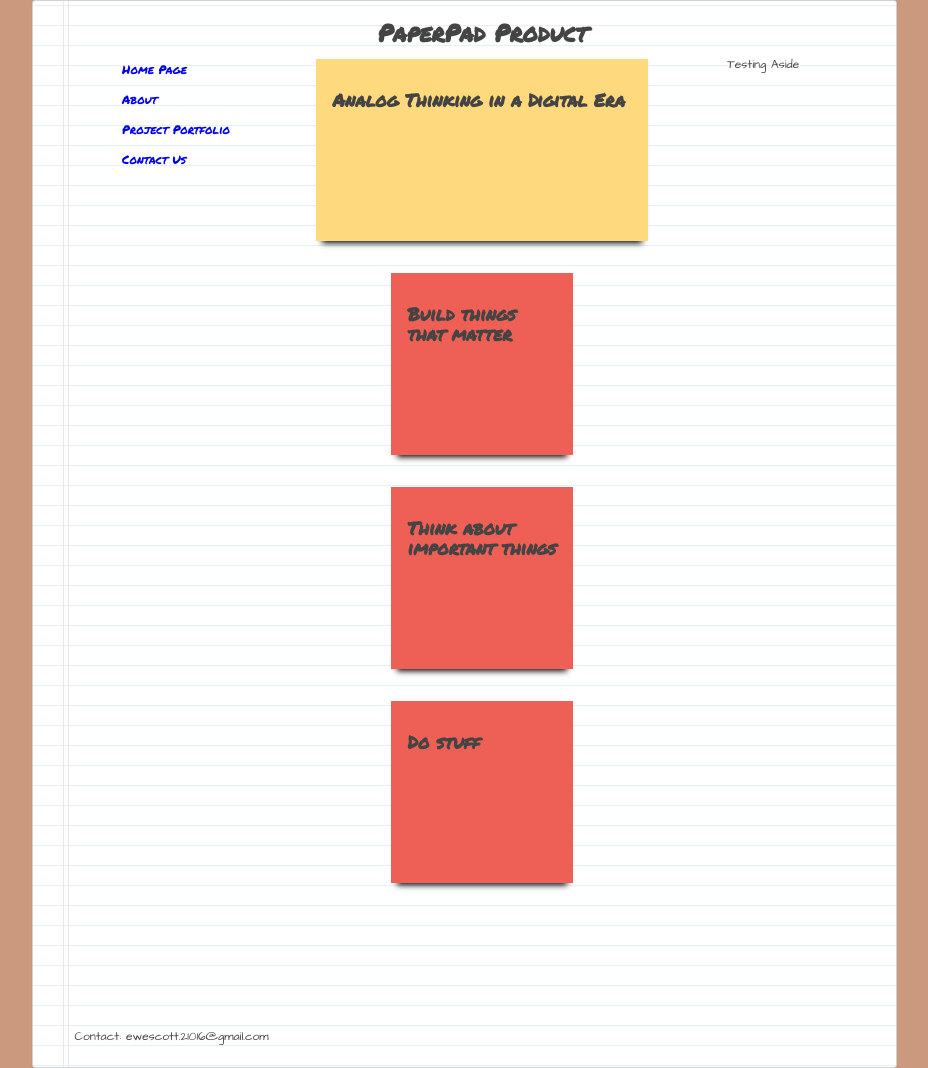
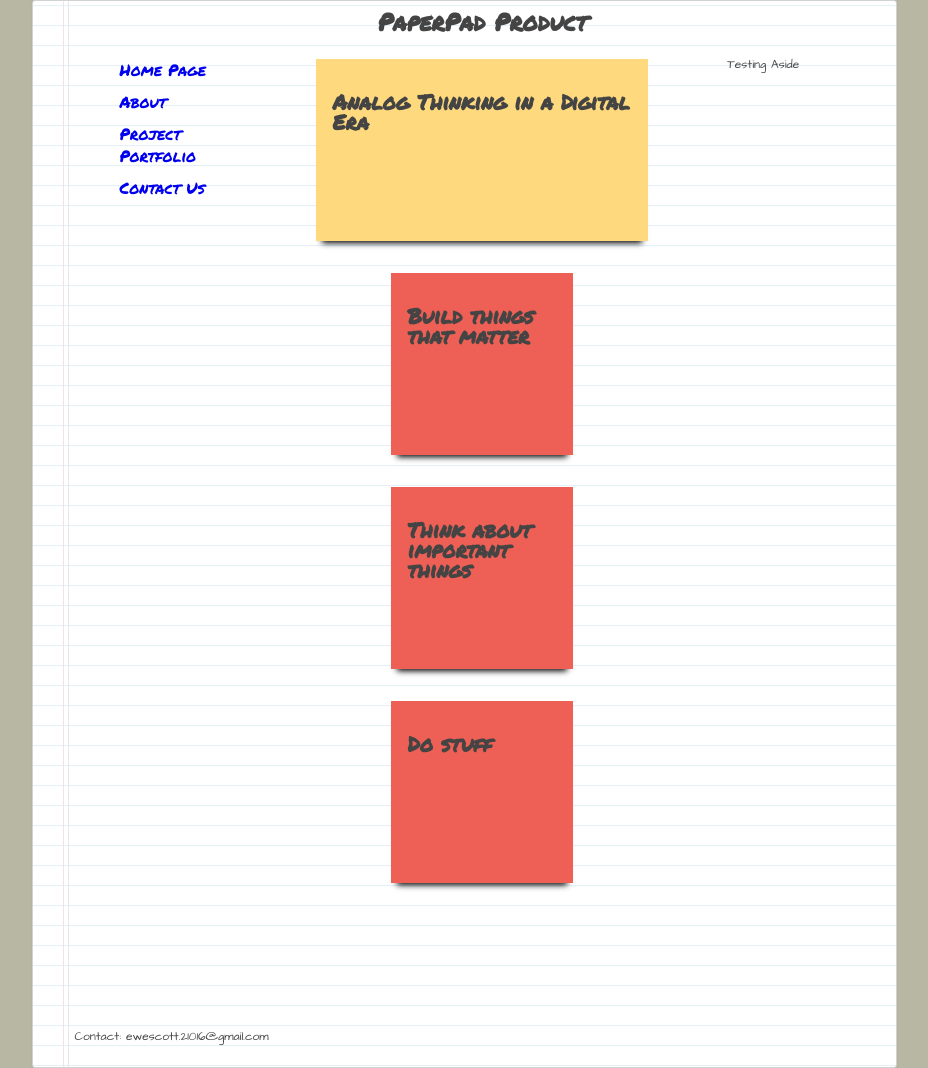
Before and after one commit to evantwescott/PortSite, a plain HTML site: page index.html in a window 1280 px wide. Shown: the whole page, without its empty margins (176-1104 px from the left). Drawn offline with Linux system fonts and the light colour scheme.

Commit message:
update style

```diff
--- a/css/style.css
+++ b/css/style.css
@@ -3,14 +3,14 @@
 
 html{
     height: 100%;
-    background-color: #cb997eff;
+    background-color: #b7b7a4ff;
 }
 
 body{
     display: grid;
     grid: "header" 4em
           "nav" 2em
-          "main" 1fr
+          "main" auto
           "aside" .25fr
           "footer" 4em/
           1fr;
@@ -20,6 +20,16 @@ body{
 
 h1, h2, h3, h4, h5, h6, a{
     font-family: 'Permanent Marker', cursive;
+}
+
+h1{
+    font-size: rem;
+    padding: .1em;
+    margin: .1em;
+}
+
+h2{
+    font-size: 1.75em;
 }
 
 p{
@@ -34,6 +44,7 @@ header{
     grid-area: header;
     display: flex;
     justify-content: center;
+    align-content: center;
 }
 
 /* Navigation Settings */
@@ -58,6 +69,7 @@ nav>ul>li>a, nav>ul>li>a:visited{
     border:none;
     outline:none;
     text-decoration:none;
+    font-size: 1rem;
 
 }
 
```
